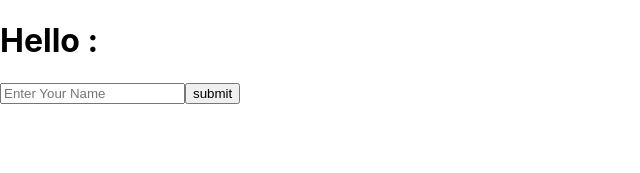
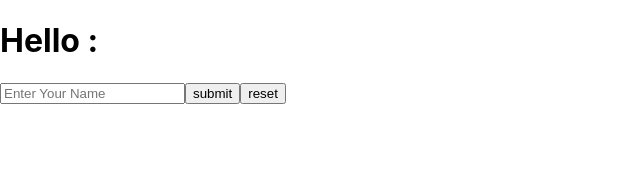
Before and after one commit to UDAYVEERUS/Todo_App, a React (Create React App) app: page /form in a window 1280 px wide. Shown: the top 173 px of the page, without its empty margins (0-640 px from the left). Built offline with nearby package versions, Linux system fonts and the light colour scheme.

Commit message:
add reset button

```diff
--- a/src/components/Form.js
+++ b/src/components/Form.js
@@ -14,11 +14,15 @@ const Form = () => {
         event.preventDefault()
         setFullname(name)
     }
+    const resetForm = () => {
+        setFullname("")
+    }
     return (
         <div>
             <h1>Hello : {fullname}</h1>
             <input type="text" onChange={handleChange} placeholder='Enter Your Name' value={name} />
             <button onClick={handleSubmit}>submit</button>
+            <button onClick={resetForm}>reset</button>
         </div>
     )
 }
```
